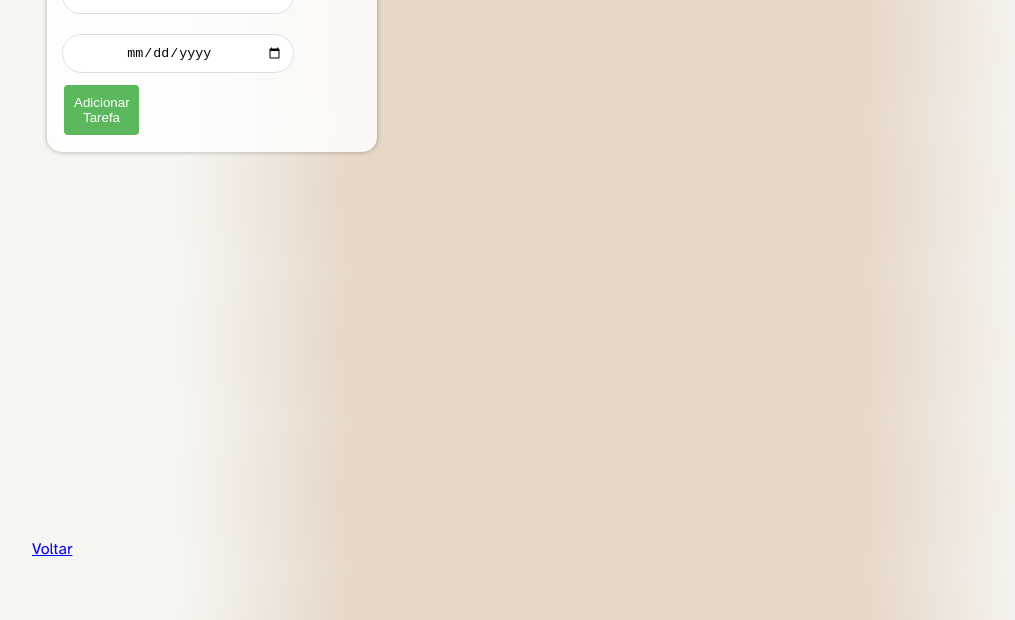
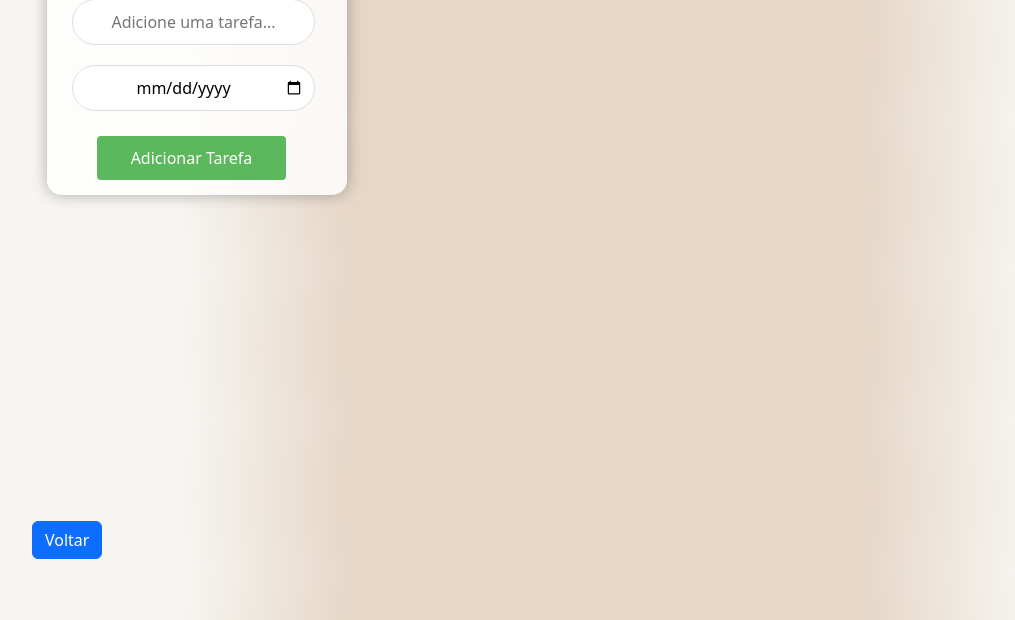
Before and after one commit to Michelle-ps/Projeto-Integrador-2---Univesp, a plain HTML site: page tarefas.html in a window 1280 px wide. Shown: the part 180-800 px from the top of the page, without its empty margins (33-1048 px from the left). Drawn offline with nearby package versions, Linux system fonts and the light colour scheme.

Commit message:
Botão voltar

```diff
--- a/style.css
+++ b/style.css
@@ -20,7 +20,7 @@ body {
   background: rgba(255, 255, 255, 0.8);
   padding: 15px;
   border-radius: 15px;
-  box-shadow: 0 0 5px rgba(0, 0, 0, 0.3);
+  box-shadow: 0 0 15px rgba(0, 0, 0, 0.3);
   margin-top: 30px;
   margin-left: 60px;
 }
@@ -44,17 +44,20 @@ h1 {
 
 #taskInput,
 #dateInput {
-  width: 70%;
+  width: 90%;
   padding: 10px;
   margin: 10px 0;
+  margin-left: 10px;
   border: 1px solid #ddd;
   border-radius: 25px;
   text-align: center;
 }
 
 #addTaskBtn {
-  width: 25%;
+  width: 70%;
   padding: 10px;
+  margin-left: 35px;
+  margin-top: 15px;
   background-color: #5cb85c;
   color: white;
   border: none;
@@ -101,7 +104,7 @@ button {
 }
 
 button:hover {
-  background-color: #449d44;
+  background-color: red;
 }
 
 button.edit,
@@ -119,7 +122,7 @@ button.edit:hover {
 }
 
 button.delete:hover {
-  color: #d9534f;
+  color: #fff;
 }
 
 .task-card {
--- a/tarefas.html
+++ b/tarefas.html
@@ -7,6 +7,8 @@
   <title>Agenda Psico</title><!--&#x1F9E0;-->
   <link rel="icon" type="image/x-icon" href="/img/raposa.ico">
   <link rel="stylesheet" href="/style.css" />
+  <link href="https://cdn.jsdelivr.net/npm/bootstrap@5.3.3/dist/css/bootstrap.min.css" rel="stylesheet" integrity="sha384-QWTKZyjpPEjISv5WaRU9OFeRpok6YctnYmDr5pNlyT2bRjXh0JMhjY6hW+ALEwIH" crossorigin="anonymous">
+  <script src="https://cdn.jsdelivr.net/npm/bootstrap@5.3.3/dist/js/bootstrap.bundle.min.js" integrity="sha384-YvpcrYf0tY3lHB60NNkmXc5s9fDVZLESaAA55NDzOxhy9GkcIdslK1eN7N6jIeHz" crossorigin="anonymous"></script>
 </head>
 
 <body>
@@ -23,7 +25,7 @@
   <script src="scripts_tarefas.js"></script>
   <footer class="rodape">
     <p>
-      <a href="/index.html" rel="prev">Voltar</a>
+       <a class="btn btn-primary" href="/index.html" rel="prev">Voltar</a>
     </p>
   </footer>
 </body>
```
